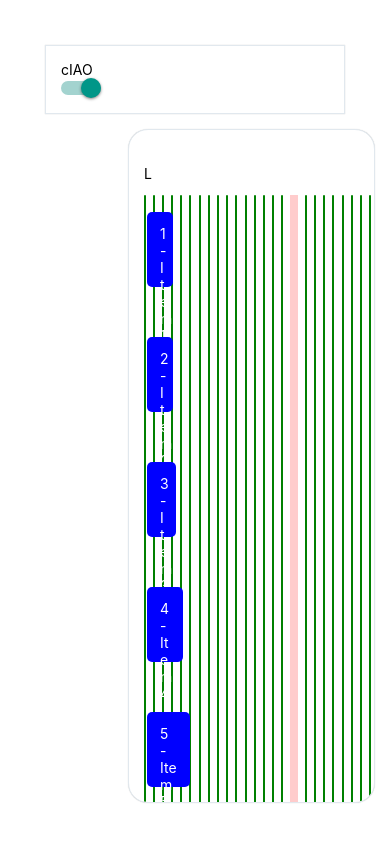
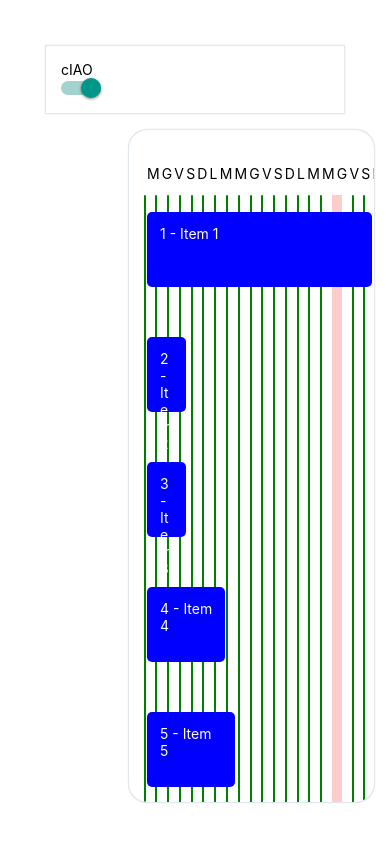
Before and after one commit to Frances0397/custom-gantt-test2, a React Native app: screen / in a window 390 px wide. Both pictures are taken after a click on the element 81 px from the left and 88 px from the top of the page. Built offline with nearby package versions, Linux system fonts and the light colour scheme.

Commit message:
Fixed days labels, implemented dynamic task length, started implementation of task start and end

```diff
--- a/App.js
+++ b/App.js
@@ -12,11 +12,11 @@ export default function App() {
   const [lines, setLines] = useState(5);
 
   const items = [
-    { ID: '1', Title: 'Item 1', StartDate: '2023-01-01', EndDate: '2023-01-10' },
-    { ID: '2', Title: 'Item 2', StartDate: '2023-02-01', EndDate: '2023-02-10' },
-    { ID: '3', Title: 'Item 3', StartDate: '2023-02-01', EndDate: '2023-02-10' },
-    { ID: '4', Title: 'Item 4', StartDate: '2023-02-01', EndDate: '2023-02-10' },
-    { ID: '5', Title: 'Item 5', StartDate: '2023-02-01', EndDate: '2023-02-10' },
+    { ID: '1', Title: 'Item 1', StartDate: '2023-11-01', EndDate: '2023-11-23' },
+    { ID: '2', Title: 'Item 2', StartDate: '2023-11-21', EndDate: '2023-11-24' },
+    { ID: '3', Title: 'Item 3', StartDate: '2023-11-20', EndDate: '2023-11-23' },
+    { ID: '4', Title: 'Item 4', StartDate: '2023-11-15', EndDate: '2023-11-22' },
+    { ID: '5', Title: 'Item 5', StartDate: '2023-11-22', EndDate: '2023-11-30' },
     // { ID: '6', Title: 'Item 6', StartDate: '2023-02-01', EndDate: '2023-02-10' },
     // Add more items as needed
   ];
@@ -36,11 +36,41 @@ export default function App() {
   const toggleSwitch = () => {
     setChecked(previousState => !previousState);
     if (!checked) {
-      setLines(daysOfCurrentMonth);
+      setLines(daysOfCurrentMonth + 2);
     } else {
       setLines(5);
     }
   }
+
+  const daysOfWeek = ['Lun', 'Mar', 'Mer', 'Gio', 'Ven'];
+
+  const currentDate = new Date();
+  const firstDay = new Date(currentDate.getFullYear(), currentDate.getMonth(), 1).getDay();
+  console.log(firstDay);
+
+  const mapDaysToLabel = (day, daysOfCurrentMonth) => {
+    const daysMap = {
+      1: "L",
+      2: "M",
+      3: "M",
+      4: "G",
+      5: "V",
+      6: "S",
+      0: "D"
+    };
+
+    let mappedDays = [];
+    while (day < daysOfCurrentMonth + firstDay) {
+      const index = day % 7;
+      mappedDays.push(daysMap[index]);
+      day++
+    }
+
+    return mappedDays;
+  }
+
+  const monthArray = mapDaysToLabel(firstDay, daysOfCurrentMonth);
+  console.log(monthArray);
 
   return (
     <ScrollView style={styles.container}>
@@ -52,12 +82,15 @@ export default function App() {
         <Switch value={checked} onValueChange={toggleSwitch} />
       </Card>
       <Card containerStyle={styles.ganttCard} wrapperStyle={styles.ganttCardContent}>
-        <View style={[styles.label, { left: `${2.2 / (lines ** 2) * 100}%` }]}>
-          <Text>{!checked ? "LUN" : "L"}</Text>
-        </View>
+        {!checked ?
+          <View style={[styles.label]}>
+            {daysOfWeek.map(day => (<Text key={day} style={styles.labelText}>{day}</Text>))}
+          </View> : <View style={[styles.monthLabel]}>
+            {monthArray.map((day, index) => (<Text key={index} style={styles.monthText}>{day}</Text>))}
+          </View>}
         <GanttBackground lines={lines} />
         {items.map((item, index) => (
-          <GanttTask key={item.ID} item={item} index={index} lines={lines} />
+          <GanttTask key={item.ID} item={item} index={index} lines={lines} start={item.StartDate} end={item.EndDate} />
         ))}
       </Card>
     </ScrollView >
@@ -94,6 +127,24 @@ const styles = StyleSheet.create({
   label: {
     top: 20,
     bottom: 15,
+    flexDirection: 'row',
+    justifyContent: 'space-between',
+    width: '90%',
+    left: '3%'
+  },
+  labelText: {
+    marginLeft: '6%'
+  },
+  monthLabel: {
+    top: 20,
+    bottom: 15,
+    flexDirection: 'row',
+    justifyContent: 'space-between',
+    width: '98.5%',
+    left: '0.4%'
+  },
+  monthText: {
+    marginLeft: '0.7%'
   },
   container: {
     //flex: 1,
--- a/components/GanttTask.js
+++ b/components/GanttTask.js
@@ -1,13 +1,50 @@
 import { StyleSheet, Text, View, TouchableOpacity } from 'react-native';
 
-export default function GanttTask({ item, index, lines }) {
+export default function GanttTask({ item, index, lines, start, end }) {
 
     const onPress = (index) => {
         console.log("pressed");
         alert("Ciao, sono un task! " + index);
     }
 
-    const numberOfDays = 2;
+    //converto le date da stringhe a numeri  //TEMPORANEO cambiare in accordo con il tipo data finale!!!
+    const startDate = new Date(start);
+    const endDate = new Date(end);
+
+    console.log(startDate);
+    console.log(endDate);
+
+    const numberOfDays = (endDate - startDate) / (1000 * 60 * 60 * 24) + 1;
+    console.log(numberOfDays);
+
+    const getFirstDayOfTheWeek = () => {
+        const now = new Date();
+        const currentDayOfWeek = ((now.getDay() - 1) + 7) % 7; // 0 is Sunday, 1 is Monday, ..., 6 is Saturday
+
+        console.log(currentDayOfWeek);
+
+        // Set the time to midnight to get the start of the day
+        const firstDayOfWeek = new Date(now);
+        firstDayOfWeek.setDate(now.getDate() - currentDayOfWeek);
+        firstDayOfWeek.setHours(0, 0, 0, 0);
+
+        return firstDayOfWeek;
+    }
+
+    const firstDayOfWeek = getFirstDayOfTheWeek();
+    console.log(firstDayOfWeek)
+
+    //calcolo giorno iniziale; se non rientra nella settimana/mese in corso imposto a -1
+    const getFirstDayIndex = () => {
+        switch (lines) {
+            case 5:
+                startDate
+            default:
+
+        }
+    }
+
+    //calcolo giorno finale; se non rientra nella settimana/mese in corso imposto a 9999
 
     return (
         // <View style={[styles.taskParent, {
@@ -17,7 +54,7 @@ export default function GanttTask({ item, index, lines }) {
         <View style={styles.taskParent}>
             <TouchableOpacity style={[styles.taskContainer,
             {
-                width: `${(numberOfDays + index) * (1 / lines) * 100}%`
+                width: `${(numberOfDays) * (1 / lines) * 100}%`
             }]}
                 onPress={() => { alert(index); }}>
                 <Text style={styles.taskTitle}>{item.ID} - {item.Title}</Text>
```
